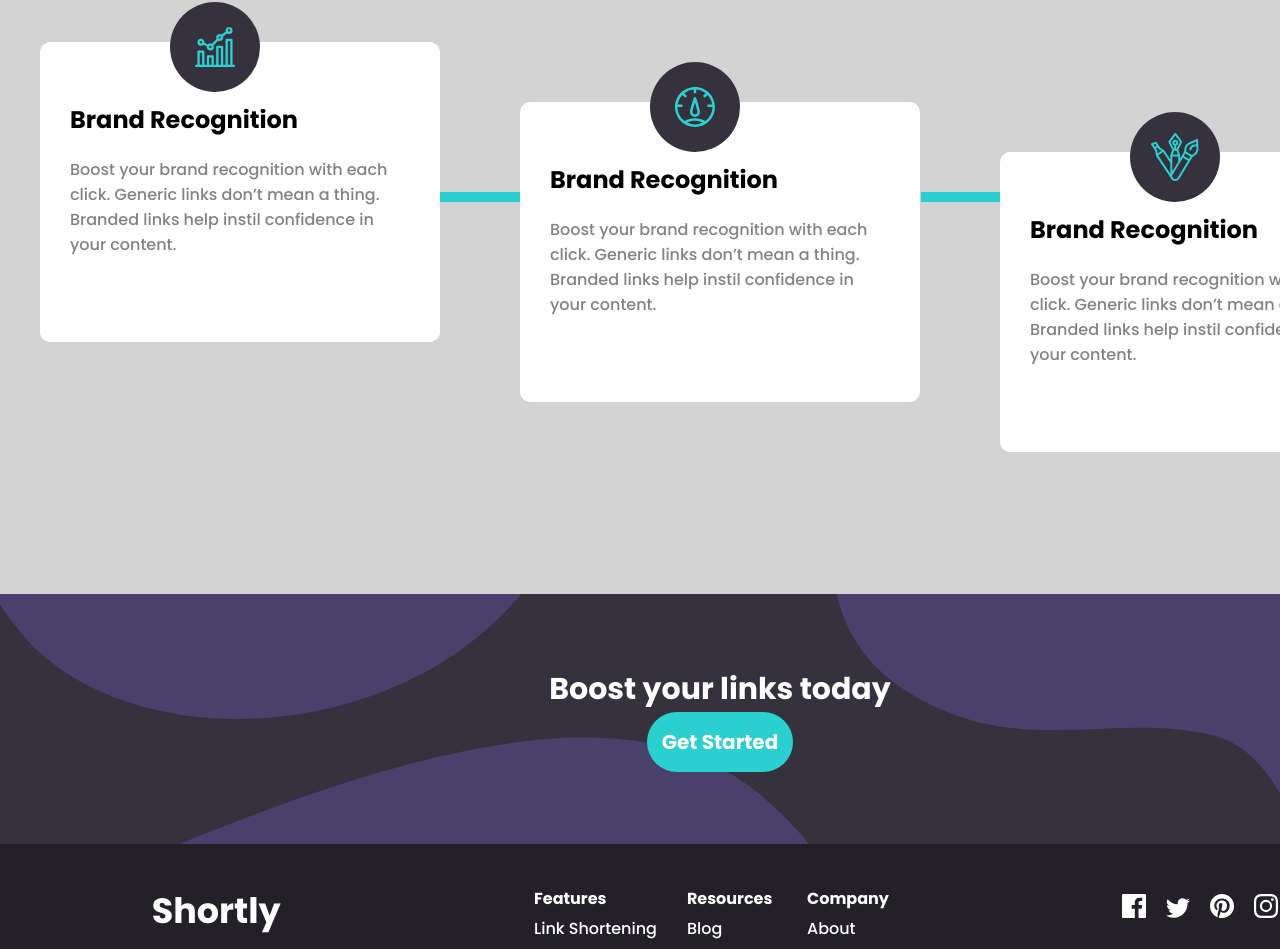
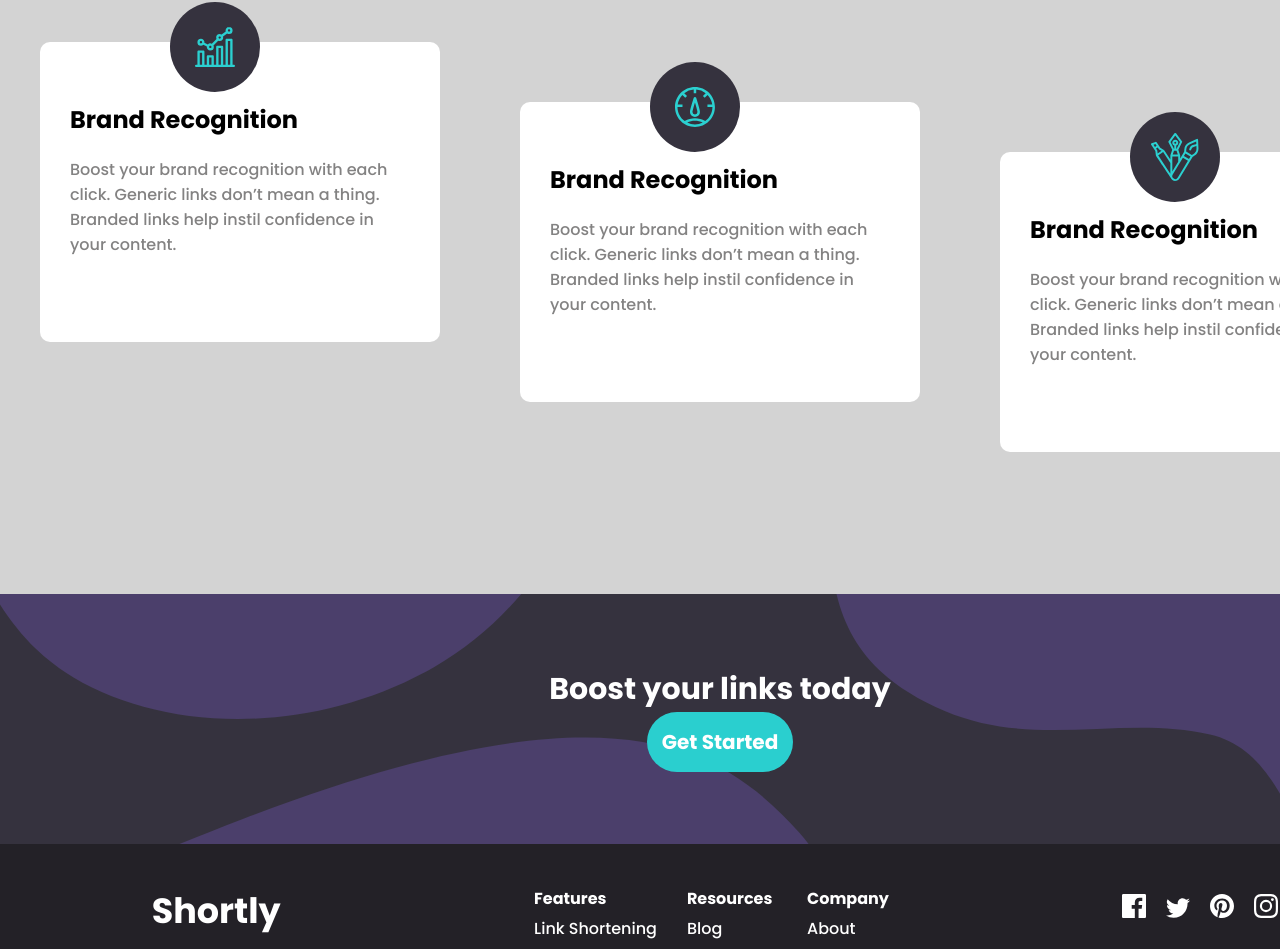
Before and after one commit to netotorres1/UrlShortening, a React (Create React App) app: page / in a window 1280 px wide. Shown: the part 1106-2055 px from the top of the page. Built offline with nearby package versions, Linux system fonts and the light colour scheme.

Commit message:
bugs corrigidos

```diff
--- a/src/components/Search.css
+++ b/src/components/Search.css
@@ -250,12 +250,13 @@
         position: absolute;
         left: 10px;
         width: 340px;
-        background-color: red;
+
     }
     .AdvancedTitle{
         position: relative;
         bottom: 30px;
-
+        left: 20px;
+        width: 340px;
     }
     .line1{
         width:90px;
@@ -275,4 +276,7 @@
         left: 150px;
         transform: rotate(-90deg);
     }
+    .p{
+        text-align: center;
+    }
 }
--- a/src/components/Search.js
+++ b/src/components/Search.js
@@ -82,7 +82,7 @@ const Search = () => {
                     mean a thing. Branded links help instil confidence in your content.
                     </p>
                 </div>
-                <div className='line1'></div>
+
                 <div className='cardDetailed'>
                     <div className='iconCard'>
                         <img alt='' src={detailedrecords} />
@@ -93,7 +93,7 @@ const Search = () => {
                     mean a thing. Branded links help instil confidence in your content.
                     </p>
                 </div>
-                <div className='line2'></div>
+
                 <div className='cardFully'>
                     <div className='iconCard'>
                         <img alt='' src={fullycustomizable} />
```
